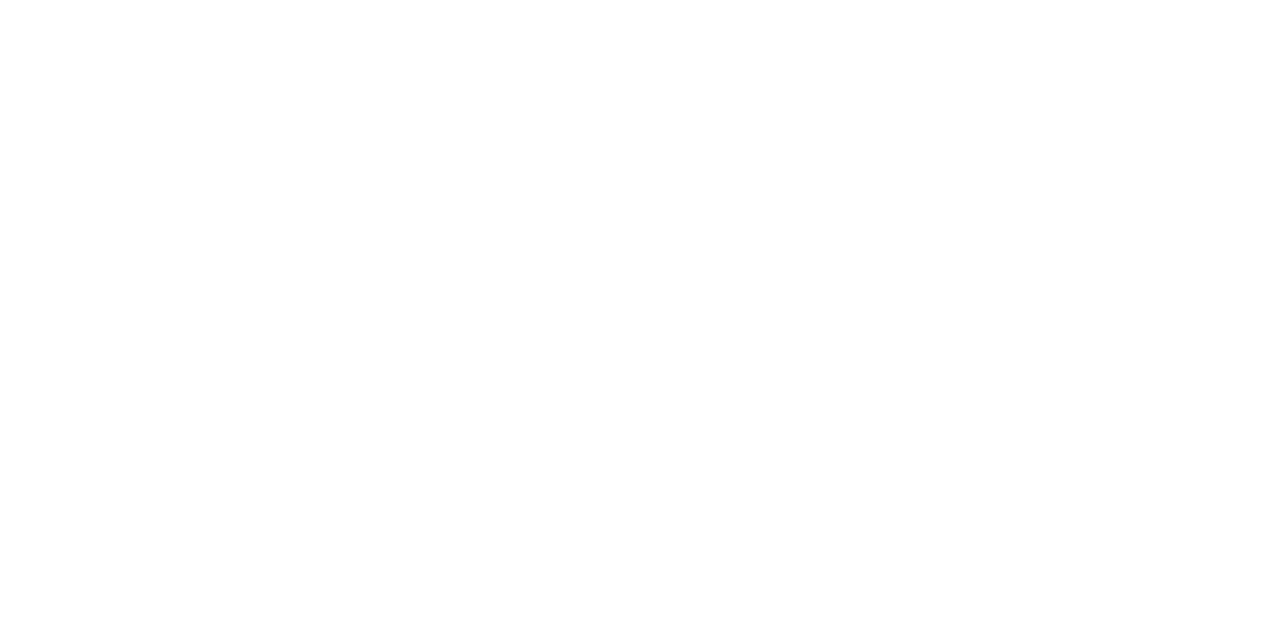
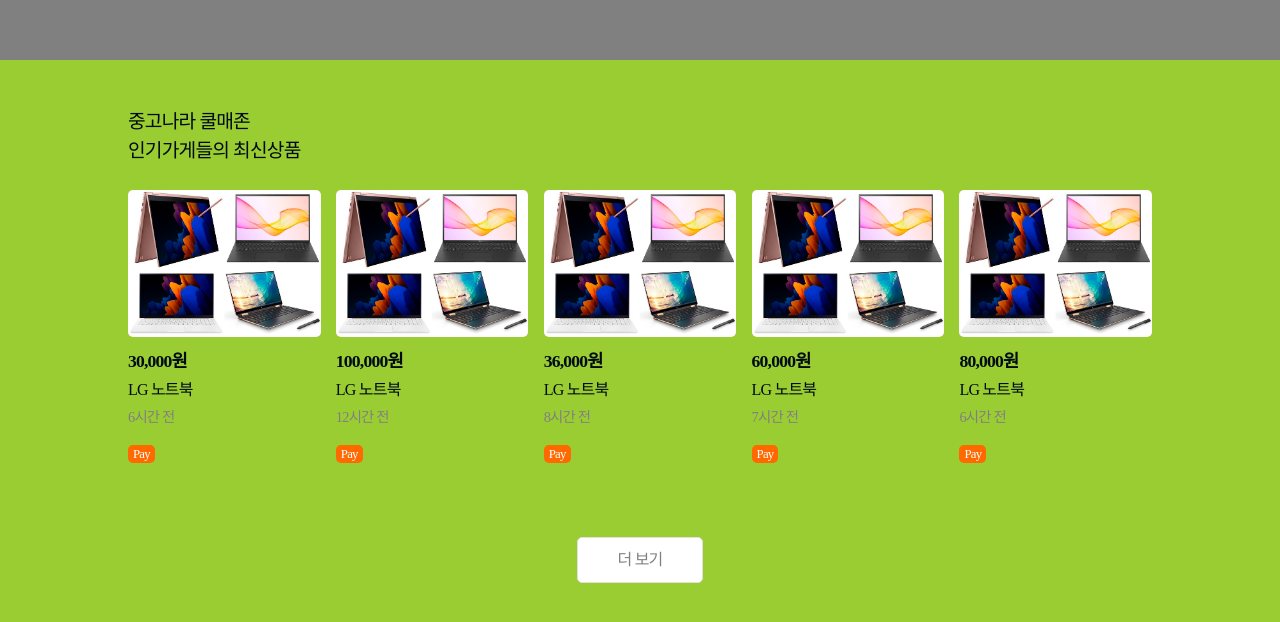
Before and after one commit to umc-web-study/workspace-team1, a React (Create React App) app in the folder study-project/: page / in a window 1280 px wide. Shown: the part 792-1414 px from the top of the page. Before the commit the page ends 800 px from the top, so only its background shows below. Built offline with nearby package versions, Linux system fonts and the light colour scheme; the HTML template or start-up script is replaced by a standard one.

Commit message:
Feat: Home RecommandProduct List

```diff
--- a/study-project/package.json
+++ b/study-project/package.json
@@ -8,7 +8,9 @@
     "@testing-library/user-event": "13.5.0",
     "react": "^18.2.0",
     "react-dom": "^18.2.0",
+    "react-router-dom": "^6.4.3",
     "react-scripts": "5.0.1",
+    "styled-components": "^5.3.6",
     "web-vitals": "2.1.4"
   },
   "scripts": {
--- /dev/null
+++ b/study-project/src/components/RecommandProduct.jsx
@@ -0,0 +1,46 @@
+import React from "react";
+import styled from "styled-components";
+
+const RecommandProductWrapper = styled.div `
+    display: inline-block;
+    width: 18.8%;
+`
+
+const Price = styled.p `
+    font-size: 1.1rem;
+    font-weight: bold;
+    margin-top: 0.3rem;
+`
+
+const Name = styled.p `
+    font-size: 1rem;
+    margin-top: 0.2rem;
+`
+
+const Time = styled.p `
+    font-size: 0.9rem;
+    color: gray;
+    margin-top: 0.3rem;
+    margin-bottom: 0.8rem;
+`
+
+const Pay = styled.span `
+    font-size: 0.8rem;
+    background-color: #ff6900;
+    padding: 2px 5px;
+    color: white;
+    border-radius: 5px;
+`
+
+export default function RecommandProduct(props) {
+    return (
+        <RecommandProductWrapper>
+            <img src="../images/test_img_01.jpg" alt="이미지 01" width={"100%"} style={{borderRadius: "5px"}} />
+            <br />
+            <Price>{props.price}원</Price>
+            <Name>{props.name}</Name>
+            <Time>{props.time}</Time>
+            <Pay>{props.pay}</Pay>
+        </RecommandProductWrapper>
+    );
+}
--- /dev/null
+++ b/study-project/src/components/Space.jsx
@@ -0,0 +1,10 @@
+import React from "react";
+import styled from "styled-components";
+
+export default function Space() {
+    return(
+        <div style={{width: "1.5%", display: "inline-block"}}>
+
+        </div>
+    )
+}
--- /dev/null
+++ b/study-project/src/components/VideoProduct.jsx
@@ -0,0 +1,47 @@
+import React from "react";
+import styled from "styled-components";
+
+const VideoProductWrapper = styled.div `
+    display: inline-block;
+    width: 18.8%;
+    height: 340px;
+    border-radius: 5px;
+`
+
+const Play = styled.span `
+    font-size: 0.8rem;
+    background-color: #ff6900;
+    padding: 2px 5px;
+    color: white;
+    border-radius: 5px;
+`
+
+const Price = styled.p `
+    font-size: 1.1rem;
+    font-weight: bold;
+    margin-top: 0.3rem;
+`
+
+const Name = styled.p `
+    font-size: 1rem;
+    margin-top: 0.2rem;
+`
+
+const Time = styled.p `
+    font-size: 0.9rem;
+    color: gray;
+    margin-top: 0.3rem;
+    margin-bottom: 0.8rem;
+`
+
+export default function VideoProduct(props) {
+    return (
+        <VideoProductWrapper style={{background: 'url(../images/test_img_01.jpg)'}}>
+            <br />
+            <Play>Play</Play>
+            <Price>{props.price}원</Price>
+            <Name>{props.name}</Name>
+            <Time>{props.time}</Time>
+        </VideoProductWrapper>
+    );
+}
--- /dev/null
+++ b/study-project/src/components/ViewMoreButton.jsx
@@ -0,0 +1,23 @@
+import React from "react";
+import styled from "styled-components";
+
+const ViewMoreWrapper = styled.div `
+    text-align: center;
+`
+
+const ViewMore = styled.button `
+    display: inline-block;
+    border-radius: 5px;
+    border: 1px solid #e0e0e0;
+    padding: 10px 40px;
+    background-color: white;
+    color: gray;
+`
+
+export default function ViewMoreButton() {
+    return (
+        <ViewMoreWrapper>
+            <ViewMore>더 보기</ViewMore>
+        </ViewMoreWrapper>
+    )
+}
--- /dev/null
+++ b/study-project/src/pages/Banner.js
@@ -0,0 +1,15 @@
+import React from "react";
+import styled from "styled-components";
+
+const BannerImg = styled.section `
+    background-color: gray;
+    height: 30em;
+`
+
+export default function Banner() {
+    return (
+        <>
+            <BannerImg>Banner</BannerImg>
+        </>
+    );
+}
--- /dev/null
+++ b/study-project/src/pages/Home.js
@@ -0,0 +1,34 @@
+import React from "react";
+import styled from "styled-components";
+import ViewMoreButton from "../components/ViewMoreButton";
+import Banner from "./Banner";
+import Recommand from "./Recommand";
+import Video from "./Video";
+
+const HomeWrapper = styled.section`
+    background-color: yellowgreen;
+`;
+
+const ContentWrapper = styled.section`
+    margin-left: 10%;
+    margin-right: 10%;
+    // display: flex;
+    // align-items: center;
+`;
+
+export default function Home() {
+    return (
+        <HomeWrapper>
+            <Banner />
+            <ContentWrapper>
+                <br /><br />
+                <Recommand />
+                <br /><br /><br /><br />
+                <ViewMoreButton />
+                {/* <Video /> */}
+            </ContentWrapper>
+            <br /><br /><br /><br />
+            <br /><br /><br /><br />
+        </HomeWrapper>
+    );
+}
--- a/study-project/src/pages/Main.js
+++ b/study-project/src/pages/Main.js
@@ -1,15 +1,9 @@
 import React from "react";
-import styled from "styled-components";
-
-const MainWrapper = styled.section`
-    background-color: red;
-`;
+import Home from "./Home";
 
 const Main = () => {
     return(
-        <MainWrapper>
-            <div>루나</div>
-        </MainWrapper>
+        <Home />
     );
 };
 
--- /dev/null
+++ b/study-project/src/pages/Recommand.js
@@ -0,0 +1,21 @@
+import React from "react";
+import RecommandProduct from "../components/RecommandProduct";
+import Space from "../components/Space";
+
+export default function Recommand() {
+    return (
+        <>
+            <p style={{fontSize: "1.2em"}}>중고나라 쿨매존<br/>인기가게들의 최신상품</p>
+            <br />
+            <RecommandProduct price="30,000" name="LG 노트북" time="6시간 전" pay="Pay" />
+            <Space />
+            <RecommandProduct price="100,000" name="LG 노트북" time="12시간 전" pay="Pay" />
+            <Space />
+            <RecommandProduct price="36,000" name="LG 노트북" time="8시간 전" pay="Pay" />
+            <Space />
+            <RecommandProduct price="60,000" name="LG 노트북" time="7시간 전" pay="Pay" />
+            <Space />
+            <RecommandProduct price="80,000" name="LG 노트북" time="6시간 전" pay="Pay" />
+        </>
+    );
+}
--- /dev/null
+++ b/study-project/src/pages/Video.js
@@ -0,0 +1,21 @@
+import React from "react";
+import VideoProduct from "../components/VideoProduct";
+import Space from "../components/Space";
+
+export default function Video() {
+    return (
+        <>
+            <p style={{fontSize: "1.2em"}}>중고나라 ON<br/>영상으로 더 생생하게 🎬</p>
+            <br />
+            <VideoProduct price="30,000" name="LG 노트북" time="6시간 전" />
+            <Space />
+            <VideoProduct price="100,000" name="LG 노트북" time="12시간 전" />
+            <Space />
+            <VideoProduct price="36,000" name="LG 노트북" time="8시간 전" />
+            <Space />
+            <VideoProduct price="60,000" name="LG 노트북" time="7시간 전" />
+            <Space />
+            <VideoProduct price="80,000" name="LG 노트북" time="6시간 전" />
+        </>
+    );
+}
```
Also changed, not shown: study-project/src/pages/HomeFooter.js (added, +9 -0 lines), study-project/public/images/test_img_01.jpg (added), 1 other file (tests, documents, lock files or other folders).
